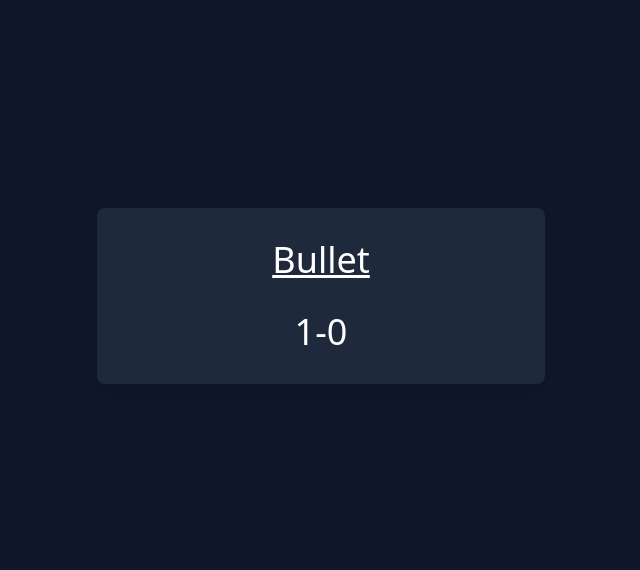
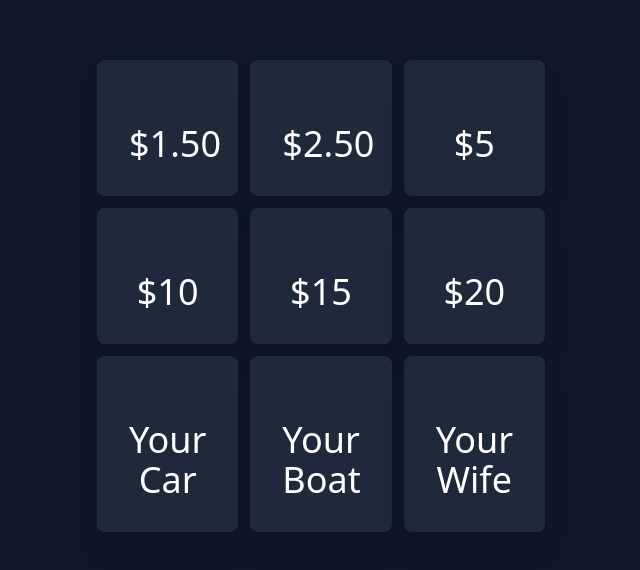
Before and after one commit to Eggysgames/BetChess, a Next.js app: page /gameselect in a window 1280 px wide. Shown: the part 104-674 px from the top of the page, without its empty margins (319-959 px from the left). Built offline with nearby package versions, Linux system fonts and the light colour scheme.

Commit message:
Psuedo Betting Amounts
Psuedo Betting Amounts and Redirect there

```diff
--- a/components/Chessboard.tsx
+++ b/components/Chessboard.tsx
@@ -14,7 +14,7 @@ const Chessboard = () => {
       <div className="flex flex-col items-center space-y-4 absolute inset-0 justify-center">
         <StyledButton
           inserttext="Play for Money"
-          link="/chessgame"
+          link="/gameselect"
           colour="bg-teal-800/90"
           hover="hover:bg-teal-900"
           textsize="text-2xl"
--- a/pages/gameselect.tsx
+++ b/pages/gameselect.tsx
@@ -2,16 +2,60 @@ const gameselect = () => {
     return(
         <div className="flex justify-center items-center h-screen">
 
+
+
+    <div className="mx-auto my-10 max-w-md grid grid-cols-3 gap-3">
+
         <div className="text-white text-2xl bg-slate-800 rounded-lg shadow drop-shadow-xl shadow-slate-900 mx-auto w-full max-w-md text-center p-8">
+            <br></br>
+            <p className="text-4xl">$1.50</p>
+        </div>
 
-            <p className="underline text-4xl">Bullet</p>
+        <div className="text-white text-2xl bg-slate-800 rounded-lg shadow drop-shadow-xl shadow-slate-900 mx-auto w-full max-w-md text-center p-8">
             <br></br>
-            <p className="text-4xl">1-0</p>
+            <p className="text-4xl">$2.50</p>
+        </div>
+
+        <div className="text-white text-2xl bg-slate-800 rounded-lg shadow drop-shadow-xl shadow-slate-900 mx-auto w-full max-w-md text-center p-8">
+            <br></br>
+            <p className="text-4xl">$5</p>
+        </div>
+
+        <div className="text-white text-2xl bg-slate-800 rounded-lg shadow drop-shadow-xl shadow-slate-900 mx-auto w-full max-w-md text-center p-8">
+            <br></br>
+            <p className="text-4xl">$10</p>
+        </div>
+
+        <div className="text-white text-2xl bg-slate-800 rounded-lg shadow drop-shadow-xl shadow-slate-900 mx-auto w-full max-w-md text-center p-8">
+            <br></br>
+            <p className="text-4xl">$15</p>
+        </div>
+
+        <div className="text-white text-2xl bg-slate-800 rounded-lg shadow drop-shadow-xl shadow-slate-900 mx-auto w-full max-w-md text-center p-8">
+            <br></br>
+            <p className="text-4xl">$20</p>
+        </div>
+
+        <div className="text-white text-2xl bg-slate-800 rounded-lg shadow drop-shadow-xl shadow-slate-900 mx-auto w-full max-w-md text-center p-8">
+            <br></br>
+            <p className="text-4xl">Your Car</p>
+        </div>
+
+        <div className="text-white text-2xl bg-slate-800 rounded-lg shadow drop-shadow-xl shadow-slate-900 mx-auto w-full max-w-md text-center p-8">
+            <br></br>
+            <p className="text-4xl">Your Boat</p>
+        </div>
+
+        <div className="text-white text-2xl bg-slate-800 rounded-lg shadow drop-shadow-xl shadow-slate-900 mx-auto w-full max-w-md text-center p-8">
+            <br></br>
+            <p className="text-4xl">Your Wife</p>
+        </div>
+
+        </div>
 
 
 
 
-            </div>
         </div>
     )
 }
```
